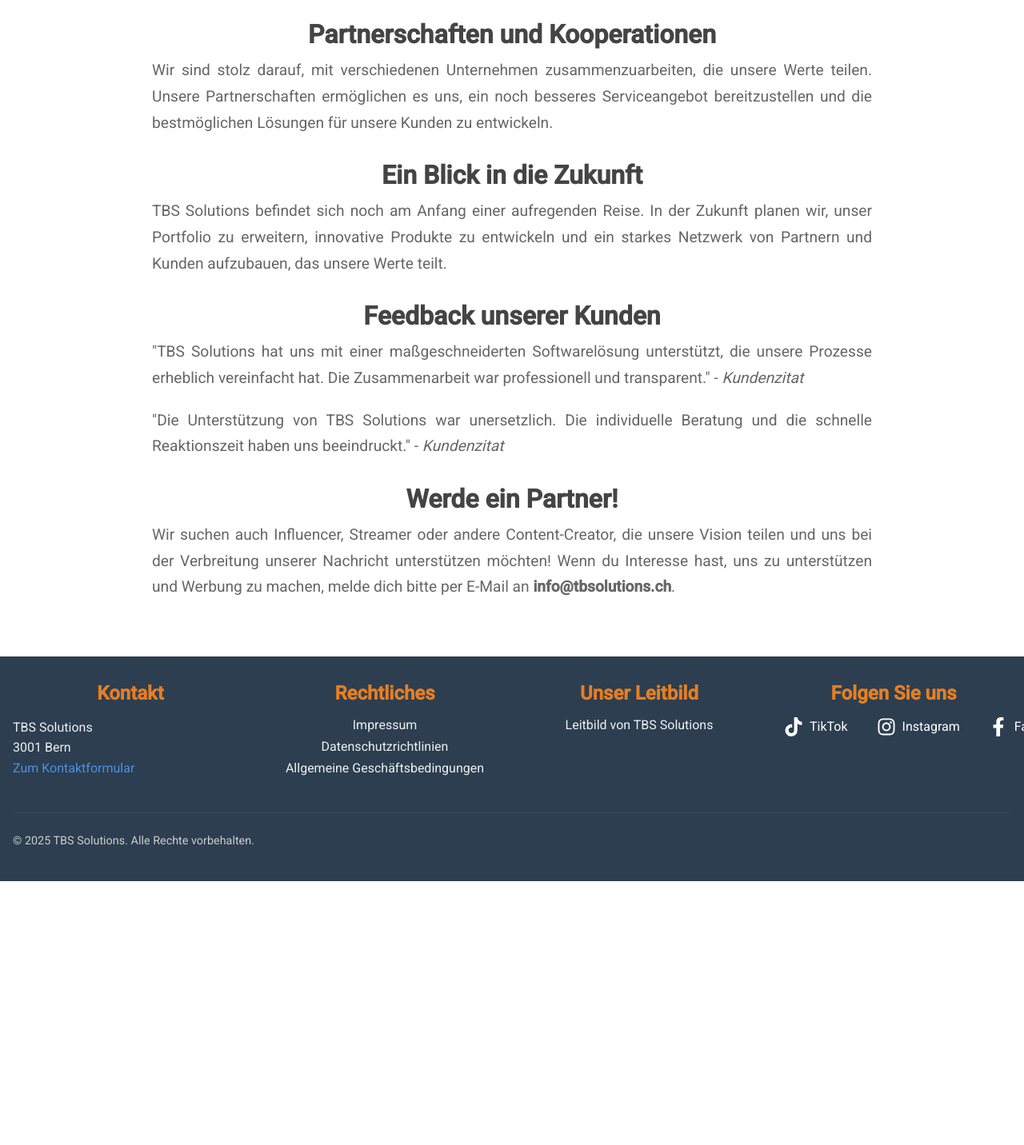
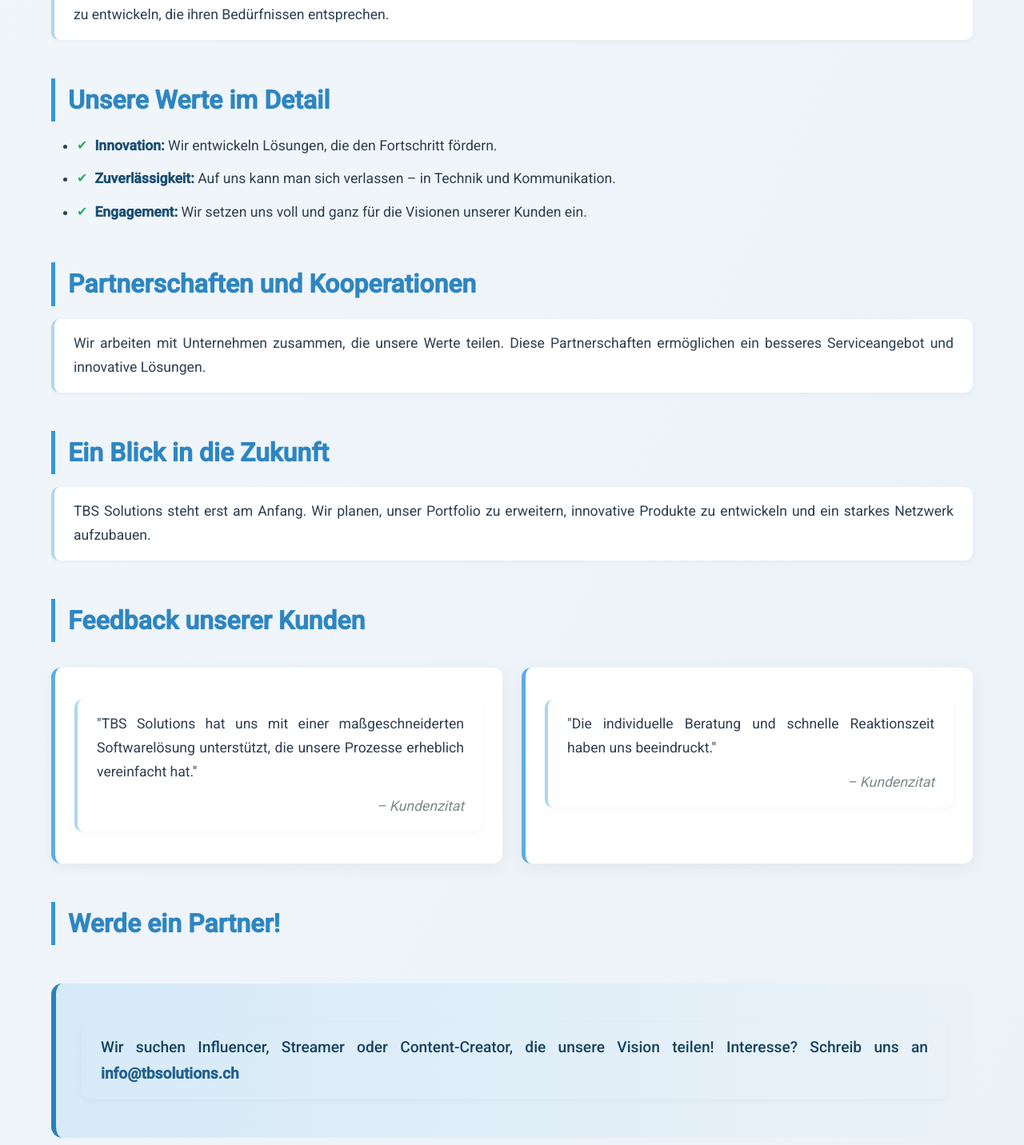
Before and after one commit to tbs-dienste/webfrostend, a React (Create React App) app: page /ueber-uns in a window 1280 px wide. Shown: the part 1298-2730 px from the top of the page at 80% size. Before the commit the page ends 2400 px from the top, so only its background shows below. Built offline with nearby package versions, Linux system fonts and the light colour scheme; what @react-pdf/renderer would draw is missing.

Commit message:
jlsfjsfjl

```diff
--- /dev/null
+++ b/src/components/Content/UeberUns.scss
@@ -0,0 +1,158 @@
+.ueber-uns {
+    padding: 4rem 5vw;
+    background: linear-gradient(to bottom right, #f3f7fb, #eaf2f8);
+    font-family: 'Segoe UI', 'Roboto', sans-serif;
+    color: #2d3e50;
+    border-radius: 20px;
+    line-height: 1.7;
+    animation: fadeIn 0.6s ease-in-out;
+
+    h1 {
+      font-size: 3rem;
+      color: #1a5276;
+      text-align: center;
+      margin-bottom: 2rem;
+      position: relative;
+
+      &::after {
+        content: '';
+        display: block;
+        width: 60px;
+        height: 4px;
+        background-color: #3498db;
+        margin: 1rem auto 0 auto;
+        border-radius: 2px;
+      }
+    }
+
+    h2 {
+      font-size: 2rem;
+      margin-top: 3rem;
+      color: #2e86c1;
+      border-left: 5px solid #3498db;
+      padding-left: 1rem;
+    }
+
+    p {
+      background-color: #ffffff;
+      padding: 1rem 1.5rem;
+      border-left: 4px solid #aed6f1;
+      margin: 1rem 0;
+      border-radius: 10px;
+      font-size: 1.1rem;
+      box-shadow: 0 2px 6px rgba(0, 0, 0, 0.04);
+      transition: background-color 0.3s;
+
+      &:hover {
+        background-color: #f9f9f9;
+      }
+
+      em {
+        color: #5d6d7e;
+      }
+    }
+
+    ul {
+      padding-left: 2rem;
+      margin-top: 1rem;
+
+      li {
+        margin-bottom: 0.7rem;
+        font-size: 1.1rem;
+        position: relative;
+        padding-left: 1.4rem;
+
+        &::before {
+          content: "✔";
+          position: absolute;
+          left: 0;
+          color: #27ae60;
+          font-size: 1rem;
+        }
+
+        strong {
+          color: #1b4f72;
+        }
+      }
+    }
+
+    .feedback-section {
+      margin-top: 2rem;
+      display: grid;
+      grid-template-columns: repeat(auto-fit, minmax(320px, 1fr));
+      gap: 1.5rem;
+
+      .feedback-card {
+        background-color: #fff;
+        padding: 1.5rem;
+        border-left: 5px solid #5dade2;
+        border-radius: 12px;
+        box-shadow: 0 5px 20px rgba(0, 0, 0, 0.05);
+        transition: transform 0.3s ease, box-shadow 0.3s ease;
+
+        &:hover {
+          transform: translateY(-5px);
+          box-shadow: 0 8px 24px rgba(0, 0, 0, 0.08);
+        }
+
+        em {
+          display: block;
+          margin-top: 0.8rem;
+          text-align: right;
+          font-style: italic;
+          color: #7b8a8b;
+        }
+      }
+    }
+
+    .partner-section {
+      margin-top: 3rem;
+      background: linear-gradient(to right, #d6eaf8, #eaf2f8);
+      border-left: 6px solid #2980b9;
+      padding: 2rem;
+      border-radius: 14px;
+      text-align: center;
+
+      p {
+        background: none;
+        border: none;
+        color: #154360;
+        font-weight: 500;
+        font-size: 1.2rem;
+      }
+
+      strong {
+        color: #21618c;
+      }
+    }
+
+    @media (max-width: 768px) {
+      padding: 2rem 1rem;
+
+      h1 {
+        font-size: 2.2rem;
+      }
+
+      h2 {
+        font-size: 1.5rem;
+      }
+
+      p,
+      li {
+        font-size: 1rem;
+      }
+    }
+  }
+
+  // Animation
+  @keyframes fadeIn {
+    0% {
+      opacity: 0;
+      transform: translateY(20px);
+    }
+
+    100% {
+      opacity: 1;
+      transform: translateY(0);
+    }
+  }
--- a/src/components/Content/ÜberUns.jsx
+++ b/src/components/Content/ÜberUns.jsx
@@ -1,34 +1,20 @@
 import React from "react";
-import "./ÜberUns.scss";
+import "./UeberUns.scss";
 
-const ÜberUns = () => {
-
-
-  const farben = {
-    Platin: "platin",
-    Gold: "gold",
-    Silber: "silber",
-    Bronze: "bronze",
-  };
-
+const UeberUns = () => {
   return (
-    <div className="über-uns">
+    <div className="ueber-uns">
       <h1>Wer wir sind</h1>
       <p>
-        <strong>TBS Solutions</strong> ist ein Startup, das verschiedene Dienstleistungen anbietet.
-        Unser Ziel ist es, Unternehmen und Privatpersonen in technischen und digitalen Bereichen zu unterstützen.
+        <strong>TBS Solutions</strong> ist ein Startup, das verschiedene Dienstleistungen anbietet. Unser Ziel ist es, Unternehmen und Privatpersonen in technischen und digitalen Bereichen zu unterstützen.
       </p>
 
       <h2>Wie alles begann</h2>
       <p>
-        Im Februar 2023 wurde ich von einer Kollegin gefragt, ob ich eine Diashow erstellen kann.
-        Das brachte mich auf die Idee, mehrere Dienstleistungen anzubieten.
-        Ich begann, die Website zu entwickeln – alles im Selbststudium.
-        Heute ist daraus ein komplettes System entstanden, inklusive eines Kassensystems.
+        Im Februar 2023 wurde ich von einer Kollegin gefragt, ob ich eine Diashow erstellen kann. Das brachte mich auf die Idee, mehrere Dienstleistungen anzubieten. Ich begann, die Website zu entwickeln – alles im Selbststudium. Heute ist daraus ein komplettes System entstanden, inklusive eines Kassensystems.
       </p>
       <p>
-        Ich arbeite derzeit allein und habe keine vollständige Ausbildung. Alles, was hier steht,
-        wurde von mir selbst aufgebaut – von der ersten Idee bis zum aktuellen System.
+        Ich arbeite derzeit allein und habe keine vollständige Ausbildung. Alles, was hier steht, wurde von mir selbst aufgebaut – von der ersten Idee bis zum aktuellen System.
       </p>
 
       <h2>Unsere Philosophie</h2>
@@ -38,47 +24,56 @@
 
       <h2>Unsere Mission</h2>
       <p>
-        Unsere Mission ist es, kleinen und mittelständischen Unternehmen sowie Privatpersonen durch maßgeschneiderte Softwarelösungen und IT-Services zu helfen, ihre Ziele effizienter zu erreichen. Wir streben danach, technologische Barrieren abzubauen und eine benutzerfreundliche, zugängliche Lösung für alle anzubieten.
+        Unsere Mission ist es, kleinen und mittelständischen Unternehmen sowie Privatpersonen durch maßgeschneiderte Softwarelösungen und IT-Services zu helfen, ihre Ziele effizienter zu erreichen.
       </p>
 
       <h2>Warum TBS Solutions?</h2>
       <p>
-        TBS Solutions steht für mehr als nur Technologie. Es geht uns darum, mit unseren Kunden auf Augenhöhe zu kommunizieren und maßgeschneiderte Lösungen zu entwickeln, die wirklich ihren Bedürfnissen entsprechen. Wir verstehen uns als Partner – nicht nur als Dienstleister.
+        TBS Solutions steht für mehr als nur Technologie. Es geht uns darum, mit unseren Kunden auf Augenhöhe zu kommunizieren und Lösungen zu entwickeln, die ihren Bedürfnissen entsprechen.
       </p>
 
       <h2>Unsere Werte im Detail</h2>
-      <p>
-        - **Innovation:** Wir entwickeln Lösungen, die den technologischen Fortschritt fördern.
-        - **Zuverlässigkeit:** Auf uns kann man sich verlassen, sowohl in der Qualität unserer Produkte als auch in der Kommunikation mit unseren Kunden.
-        - **Engagement:** Wir setzen uns voll und ganz für die Bedürfnisse unserer Kunden ein, um ihre Visionen zu verwirklichen.
-      </p>
+      <ul>
+        <li><strong>Innovation:</strong> Wir entwickeln Lösungen, die den Fortschritt fördern.</li>
+        <li><strong>Zuverlässigkeit:</strong> Auf uns kann man sich verlassen – in Technik und Kommunikation.</li>
+        <li><strong>Engagement:</strong> Wir setzen uns voll und ganz für die Visionen unserer Kunden ein.</li>
+      </ul>
 
       <h2>Partnerschaften und Kooperationen</h2>
       <p>
-        Wir sind stolz darauf, mit verschiedenen Unternehmen zusammenzuarbeiten, die unsere Werte teilen. Unsere Partnerschaften ermöglichen es uns, ein noch besseres Serviceangebot bereitzustellen und die bestmöglichen Lösungen für unsere Kunden zu entwickeln.
+        Wir arbeiten mit Unternehmen zusammen, die unsere Werte teilen. Diese Partnerschaften ermöglichen ein besseres Serviceangebot und innovative Lösungen.
       </p>
 
       <h2>Ein Blick in die Zukunft</h2>
       <p>
-        TBS Solutions befindet sich noch am Anfang einer aufregenden Reise. In der Zukunft planen wir, unser Portfolio zu erweitern, innovative Produkte zu entwickeln und ein starkes Netzwerk von Partnern und Kunden aufzubauen, das unsere Werte teilt.
+        TBS Solutions steht erst am Anfang. Wir planen, unser Portfolio zu erweitern, innovative Produkte zu entwickeln und ein starkes Netzwerk aufzubauen.
       </p>
 
-
       <h2>Feedback unserer Kunden</h2>
+      <div className="feedback-section">
+        <div className="feedback-card">
           <p>
-        "TBS Solutions hat uns mit einer maßgeschneiderten Softwarelösung unterstützt, die unsere Prozesse erheblich vereinfacht hat. Die Zusammenarbeit war professionell und transparent." - <em>Kundenzitat</em>
+            "TBS Solutions hat uns mit einer maßgeschneiderten Softwarelösung unterstützt, die unsere Prozesse erheblich vereinfacht hat."
+            <em>– Kundenzitat</em>
           </p>
+        </div>
+        <div className="feedback-card">
           <p>
-        "Die Unterstützung von TBS Solutions war unersetzlich. Die individuelle Beratung und die schnelle Reaktionszeit haben uns beeindruckt." - <em>Kundenzitat</em>
+            "Die individuelle Beratung und schnelle Reaktionszeit haben uns beeindruckt."
+            <em>– Kundenzitat</em>
           </p>
+        </div>
+      </div>
 
       <h2>Werde ein Partner!</h2>
+      <div className="partner-section">
         <p>
-        Wir suchen auch Influencer, Streamer oder andere Content-Creator, die unsere Vision teilen und uns bei der Verbreitung unserer Nachricht unterstützen möchten!
-        Wenn du Interesse hast, uns zu unterstützen und Werbung zu machen, melde dich bitte per E-Mail an <strong>info@tbsolutions.ch</strong>.
+          Wir suchen Influencer, Streamer oder Content-Creator, die unsere Vision teilen!
+          Interesse? Schreib uns an <strong>info@tbsolutions.ch</strong>
         </p>
+      </div>
     </div>
   );
 };
 
-export default ÜberUns;
+export default UeberUns;
```
Lines whose indentation alone changed are shown as unchanged.
